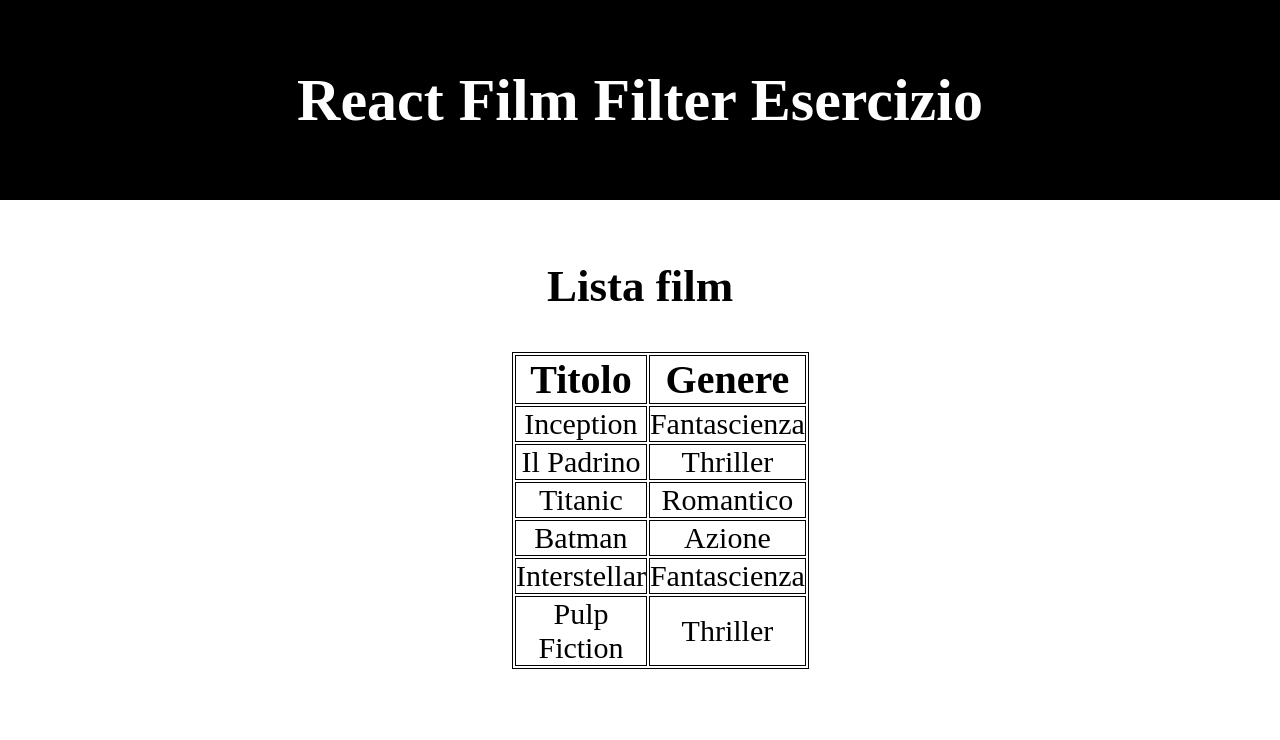
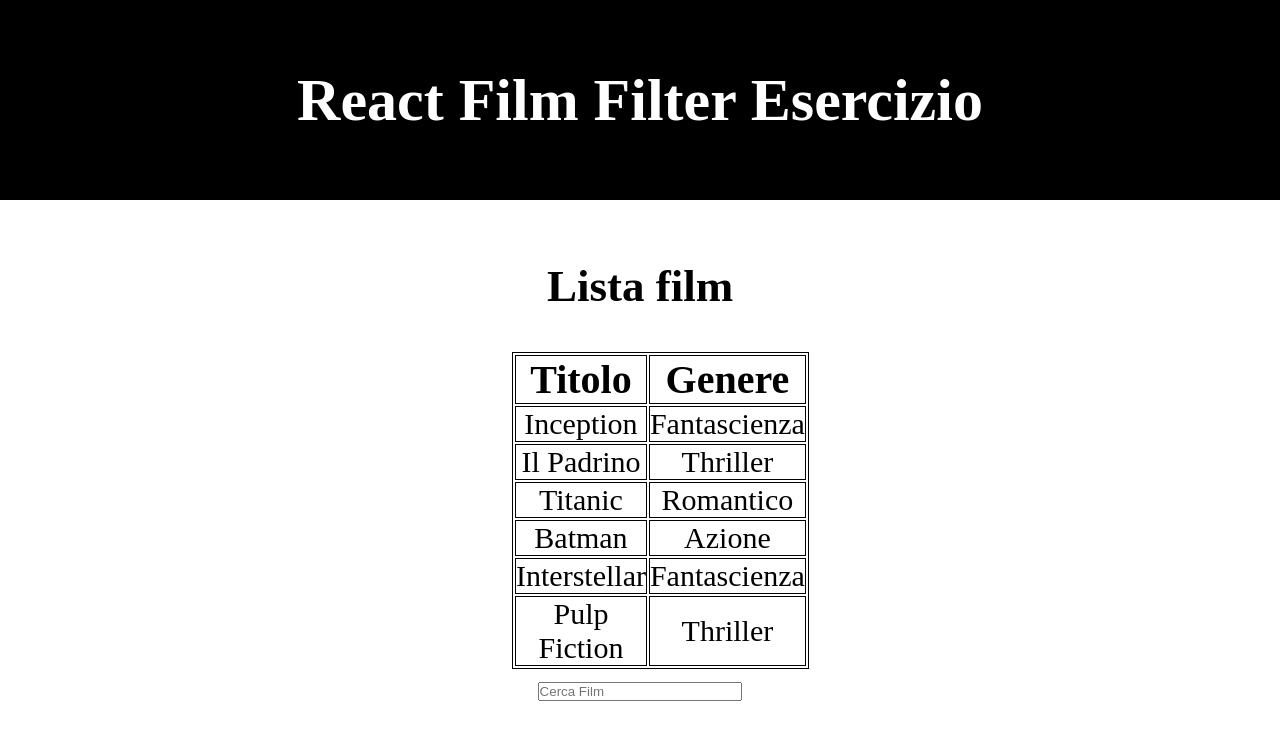
Before and after one commit to NotAlex575/react-movie-filter, a React (Vite) app: page / in a window 1280 px wide. Shown: the top 740 px of the page. Built offline with nearby package versions, Linux system fonts and the light colour scheme.

Commit message:
creato campo input che verrà usato per il filter

```diff
--- a/src/assets/Main.jsx
+++ b/src/assets/Main.jsx
@@ -12,6 +12,7 @@ const FilmList =  [
 
 
 const Main = () => {
+
     return(
         <main>
             <div className="container">
@@ -29,6 +30,7 @@ const Main = () => {
                         })}
                     </tbody>
                 </table>
+                <input type="text" placeholder="Cerca Film" className="w-80per"/>
             </div>
         </main>
     )
--- a/src/index.css
+++ b/src/index.css
@@ -2,6 +2,14 @@
   margin: 0;
   padding: 0;
   box-sizing: border-box;
+}
+
+.w-20per{
+  width: 20%;
+}
+
+.w-80per{
+  width: 80%;
 }
 
 header{
```
